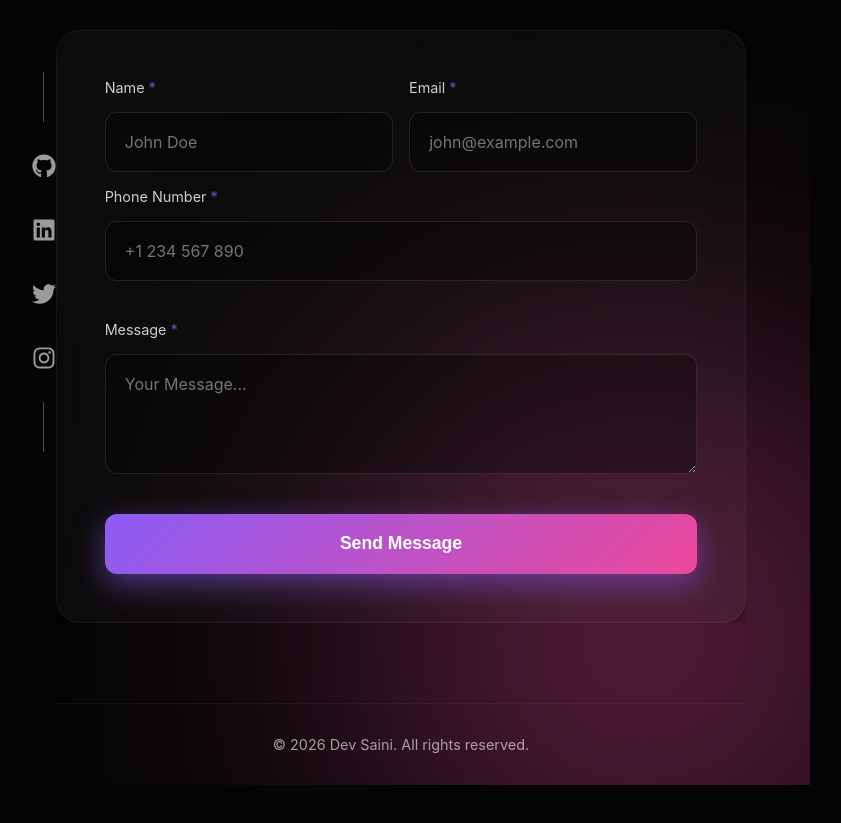
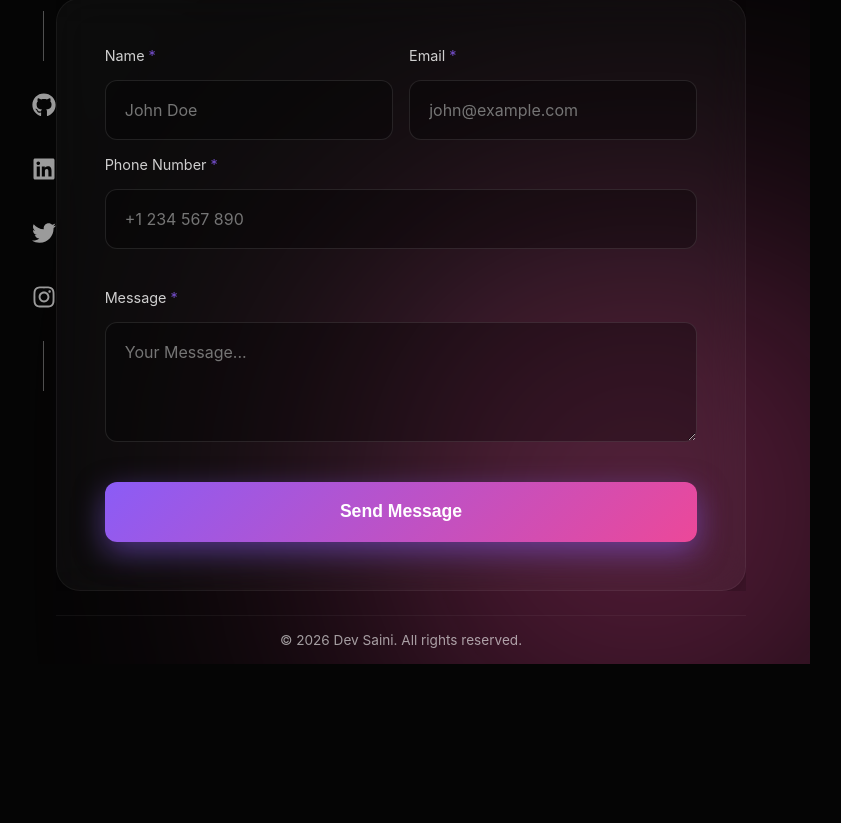
Before and after one commit to sainidev1211/My-portfolio, a Next.js app: page / in a window 1280 px wide. Shown: the part 5857-6680 px from the top of the page, without its empty margins (239-1080 px from the left). After the commit the page ends 6571 px from the top, so only its background shows below. Built offline with nearby package versions, Linux system fonts and the light colour scheme; no server answers; the database is empty.

Commit message:
fix(ui): compact contact section to fit desktop view without scroll

```diff
--- a/src/components/home/Contact.module.css
+++ b/src/components/home/Contact.module.css
@@ -1,5 +1,5 @@
 .section {
-    padding: 8rem 5%;
+    padding: 6rem 5% 1rem;
     position: relative;
     overflow: hidden;
 }
--- a/src/components/home/Contact.tsx
+++ b/src/components/home/Contact.tsx
@@ -168,12 +168,12 @@ const Contact = () => {
             </div>
 
             <div style={{
-                marginTop: '5rem',
-                padding: '2rem 0',
+                marginTop: '1.5rem',
+                padding: '1rem 0',
                 width: '100%',
                 textAlign: 'center',
                 opacity: 0.6,
-                fontSize: '0.9rem',
+                fontSize: '0.85rem',
                 borderTop: '1px solid rgba(255,255,255,0.08)'
             }}>
                 &copy; {new Date().getFullYear()} Dev Saini. All rights reserved.
```
